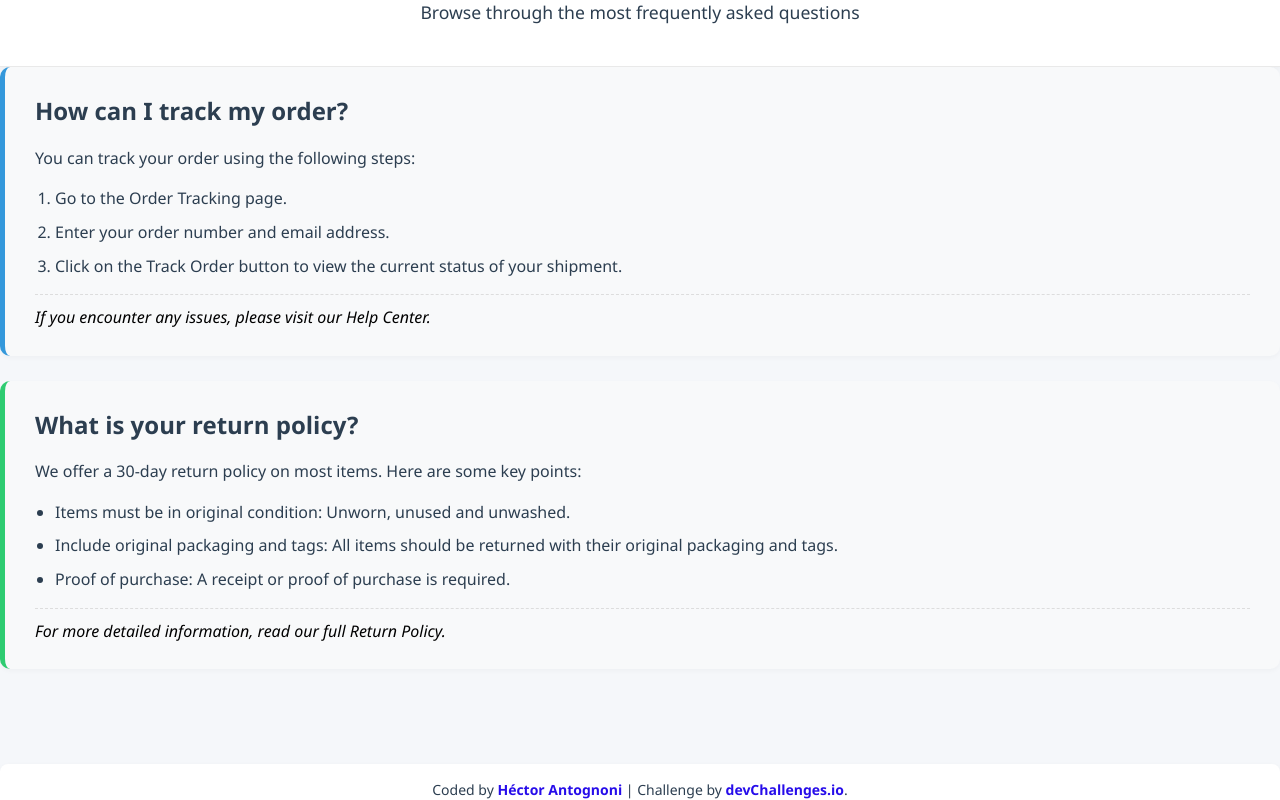
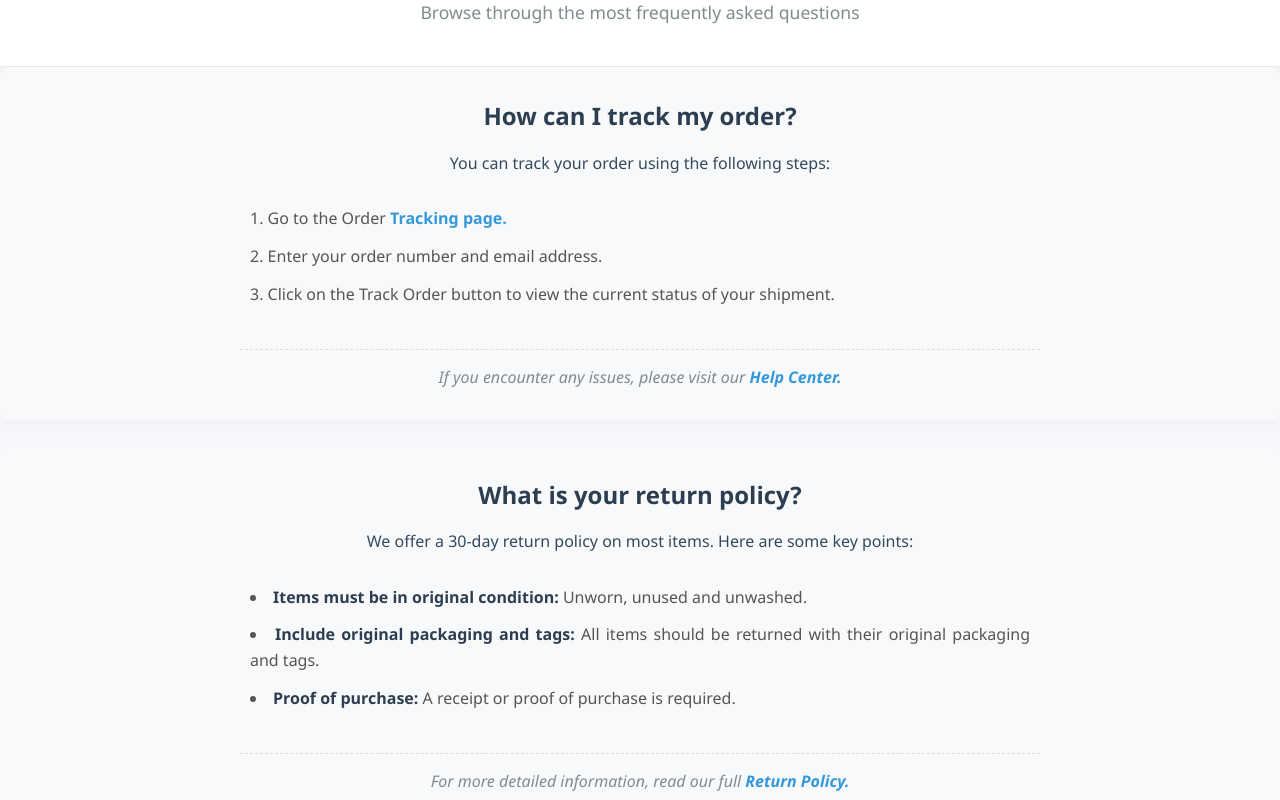
Before and after one commit to hectorantognoni/simple-faq-challenge, a plain HTML site: page index.html in a window 1280 px wide. Shown: the part 138-938 px from the top of the page. Drawn offline with Linux system fonts and the light colour scheme.

Commit message:
feat: actualizo estilos y texto sin marcos

```diff
--- a/estilo.css
+++ b/estilo.css
@@ -1,126 +1,151 @@
-/* Reset básico */
+/* Reset y configuración base */
 * {
   margin: 0;
   padding: 0;
   box-sizing: border-box;
 }
 
-/* Estilo del body: fondo y tipografía */
 body {
   font-family: 'Segoe UI', Tahoma, Geneva, Verdana, sans-serif;
   line-height: 1.6;
-  color: black;
+  color: #333;
   background-color: #f5f7fa;
   margin: 0;
   padding: 0;
 }
 
-/* >>> Contenedor de contenido: 1280px máximo, centrado <<< */
-.content-wrapper {
-  max-width: 1280px;
-  margin: 0 auto;
-  padding: 0 20px; /* Respiración en pantallas grandes */
-}
-
-/* >>> HEADER: fondo blanco full width, contenido centrado en 1280px <<< */
+/* >>> HEADER: centrado con flex + fondo blanco full width <<< */
 header {
   background: white;
   padding: 40px 0;
   border-bottom: 1px solid #eaeaea;
-  box-shadow: 0 3px 10px rgba(0, 0, 0, 0.05);
+  box-shadow: 0 2px 8px rgba(0, 0, 0, 0.05);
 }
 
 .header-content {
   max-width: 1280px;
   margin: 0 auto;
   padding: 0 20px;
+  display: flex;
+  flex-direction: column;
+  align-items: center;
   text-align: center;
 }
 
 header h1 {
   font-size: 2.2rem;
-  color: black;
+  color: #2c3e50;
   margin-bottom: 10px;
 }
 
 .subtitle {
   font-size: 1.1rem;
-  color: #2c3e50;
+  color: #7f8c8d;
 }
 
-/* >>> CONTENEDOR PRINCIPAL: ahora solo agrupa el main, con ancho 1280px <<< */
+/* >>> CONTENEDOR PRINCIPAL <<< */
 .container {
   max-width: 1280px;
   margin: 0 auto;
   padding: 30px 0;
-  background: transparent;
 }
 
-/* >>> FAQ ITEMS: fondo gris claro, dentro de 1280px <<< */
+/* >>> FAQ ITEMS: FLEX + CENTER + JUSTIFY + VIÑETAS PERFECTAS <<< */
 .faq-item {
   background: #f8f9fa;
   border-radius: 10px;
-  padding: 25px 30px;
+  padding: 30px;
   margin-bottom: 25px;
-  border-left: 5px solid #3498db;
   box-shadow: 0 2px 5px rgba(0, 0, 0, 0.03);
+  display: flex;
+  flex-direction: column;
+  align-items: center; /* ✅ Centra todos los hijos horizontalmente */
+  text-align: justify; /* ✅ Justifica el texto para bordes rectos */
+  hyphens: auto;
 }
-
+/*   border-left: 5px solid #3498db;     */
+/*
 .faq-item:nth-child(2) {
   border-left-color: #2ecc71;
 }
-
+*/
 .faq-item h2 {
   color: #2c3e50;
   margin-bottom: 15px;
   font-size: 1.5rem;
+  text-align: center; /* Títulos centrados */
+  width: 100%;
+  max-width: 800px; /* Evita que el título se estire demasiado */
 }
 
 .answer-intro {
   font-weight: 500;
   margin-bottom: 15px;
-  color: #2c3e50;
+  color: #34495e;
+  text-align: center; /* Centrado para intro */
+  width: 100%;
+  max-width: 800px;
 }
 
+/* >>> LISTAS: FLEX + INLINE-BLOCK + LIST-STYLE INSIDE <<< */
 .faq-item ol,
 .faq-item ul {
-  padding-left: 20px;
-  margin-bottom: 15px;
+  margin: 15px 0;
+  padding: 0;
+  list-style-position: inside; /* ✅ Viñetas dentro del flujo */
+  display: flex;
+  flex-direction: column;
+  align-items: center; /* ✅ Centra cada <li> */
+  width: 100%;
+  max-width: 800px; /* Controla ancho máximo para mejor lectura */
 }
 
 .faq-item li {
-  margin-bottom: 8px;
-  color: #2c3e50;
+  margin-bottom: 12px;
+  color: #555;
+  text-align: justify; /* ✅ Justificado para alineación de bordes */
+  line-height: 1.6;
+  width: 100%;
+  padding: 0 10px; /* Respiración interna */
 }
 
-.highlight {
+/* >>> NOTAS Y SPANS <<< */
+.note {
+  font-style: italic;
+  color: #7f8c8d;
+  padding-top: 15px;
+  border-top: 1px dashed #ddd;
+  margin-top: 15px;
+  text-align: center;
+  width: 100%;
+  max-width: 800px;
+}
+
+.noteblue {
+  color: #3498db;
+  font-weight: 600;
+}
+
+.noteblack {
   color: #2c3e50;
   font-weight: 600;
 }
 
-.note {
-  font-style: italic;
-  color: black;
-  padding-top: 10px;
-  border-top: 1px dashed #ddd;
-  margin-top: 15px;
-}
-
-/* >>> FOOTER: también limitado a 1280px, centrado <<< */
+/* >>> FOOTER <<< */
 .author-info {
   max-width: 1280px;
   margin: 40px auto 0;
   text-align: center;
   padding: 15px 20px;
   font-size: 14px;
-  color: #2c3e50;
+  color: #7f8c8d;
   background: white;
   border-radius: 8px;
   box-shadow: 0 2px 5px rgba(0, 0, 0, 0.05);
 }
 
 .author-info a {
-  color: #260cea;
+  color: #3498db;
   text-decoration: none;
   font-weight: 600;
 }
@@ -129,7 +154,7 @@ header h1 {
   text-decoration: underline;
 }
 
-/* Responsive para móviles */
+/* >>> RESPONSIVE MOBILE <<< */
 @media (max-width: 600px) {
   .header-content,
   .container,
@@ -148,4 +173,15 @@ header h1 {
   .faq-item {
     padding: 20px;
   }
+
+  .faq-item h2,
+  .answer-intro,
+  .note {
+    max-width: 100%;
+  }
+
+  .faq-item li {
+    text-align: left; /* En móvil, justificado puede crear huecos raros */
+    padding: 0;
+  }
 }
```
